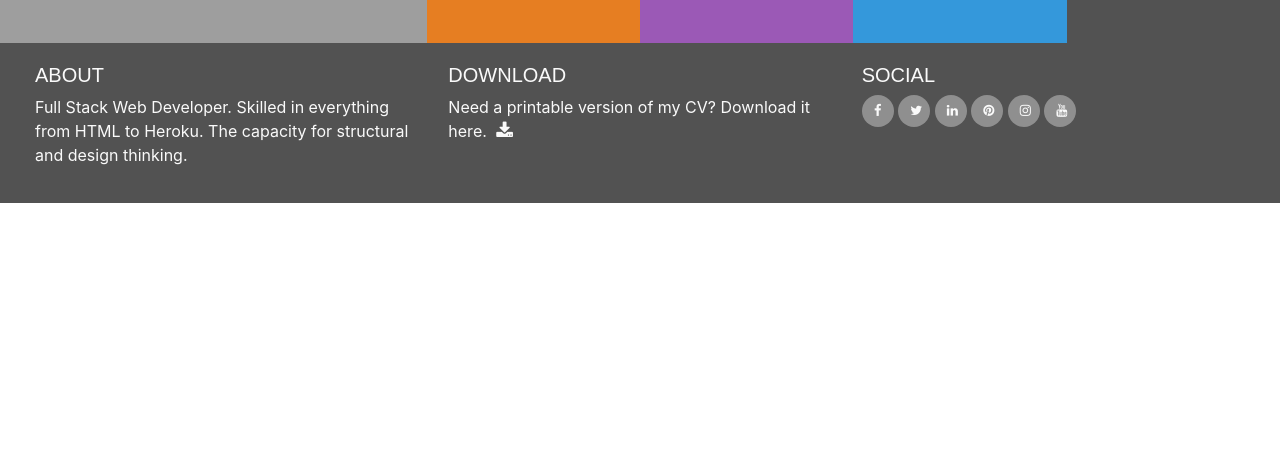
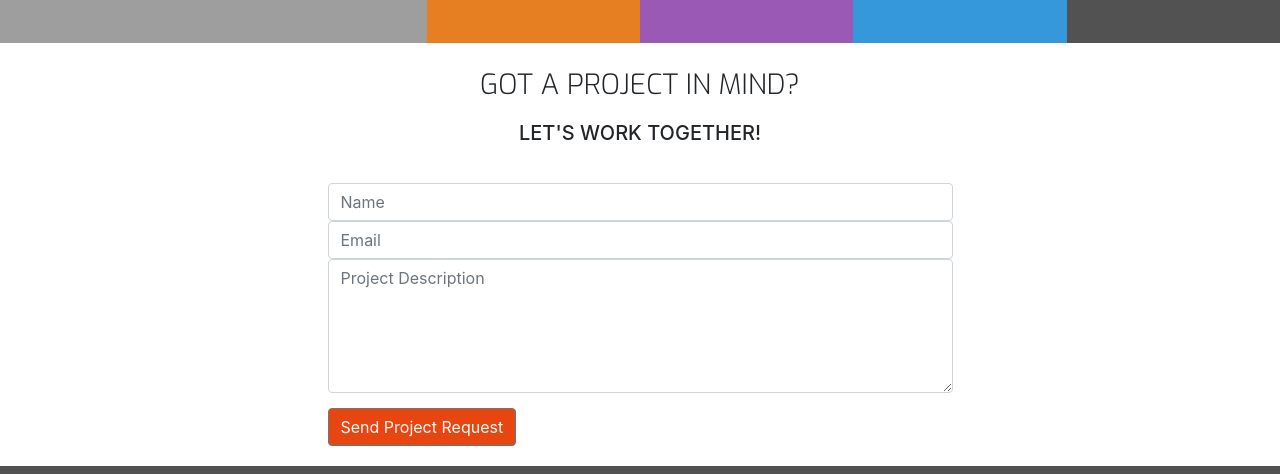
Before and after one commit to Brogandaisy/mycv2, a plain HTML site: page contact.html in a window 1280 px wide. Shown: the part 326-800 px from the top of the page. Drawn offline with nearby package versions, Linux system fonts and the light colour scheme; grey boxes are pictures that could not be loaded.

Commit message:
add contact.html content, including form. Add external cv to download

```diff
--- a/assets/css/style.css
+++ b/assets/css/style.css
@@ -32,6 +32,10 @@
 
 .bg-color-work-history {
     background-color: #9b59b6;
+}
+
+.bg-color-contact {
+    background-color: #fff;
 }
 
 /*--------------------------------------------Special Paddings/Margins/Text */
@@ -333,3 +337,36 @@ footer {
 .history-items {
     margin-bottom: 30px;
 }
+
+/*--------------------------------------------Contact Form */
+
+.contact-heading {
+    font-family: "Exo", sans-serif;
+    font-weight: 300;
+    margin-top: 25px;
+    margin-bottom: 20px;
+}
+
+.center-form {
+    padding-top: 10px;
+    margin: 0 auto;
+    max-width: 70%;
+}
+
+button[type="submit"] {
+    margin-top: 15px;
+    margin-bottom: 20px;
+    color: #fafafa;
+    background-color: #e84610;
+}
+
+/*--------------------------------------------Media Queries */
+
+@media(min-width: 992px) {
+    .center-form {
+        padding-top: 30px;
+        min-height: 240px;
+        margin: 0 auto;
+        max-width: 50%;
+    }
+}
--- a/contact.html
+++ b/contact.html
@@ -25,16 +25,20 @@
                     <div class="col">
                         <ul id="nav" class="list-inline menucontainer">
                             <li class="col-6 col-sm-3 list-inline-item ui-menu-color-home menuitem">
-                                <a href="#" class="hvr-sweep-to-bottom"><i class="fa fa-home" aria-hidden="true"></i><span>Home</span></a>
+                                <a href="index.html" class="hvr-sweep-to-bottom"><i class="fa fa-home"
+                                        aria-hidden="true"></i><span>Home</span></a>
                             </li>
                             <li class="col-6 col-sm-3 list-inline-item ui-menu-color-resume menuitem">
-                                <a href="#" class="hvr-sweep-to-bottom"><i class="fa fa-graduation-cap" aria-hidden="true"></i><span>Resume</span></a>
+                                <a href="resume.html" class="hvr-sweep-to-bottom"><i class="fa fa-graduation-cap"
+                                        aria-hidden="true"></i><span>Resume</span></a>
                             </li>
                             <li class="col-6 col-sm-3 list-inline-item ui-menu-color-contact menuitem">
-                                <a href="#" class="hvr-sweep-to-bottom"><i class="fa fa-comment-o" aria-hidden="true"></i><span>Contact</span></a>
+                                <a href="contact.html" class="hvr-sweep-to-bottom"><i class="fa fa-comment-o"
+                                        aria-hidden="true"></i><span>Contact</span></a>
                             </li>
                             <li class="col-6 col-sm-3 list-inline-item ui-menu-color-download menuitem">
-                                <a href="#" class="hvr-sweep-to-bottom"><i class="fa fa-download" aria-hidden="true"></i><span>Download CV</span></a>
+                                <a href="assets/cv/sample-cv.pdf" target="_blank" class="hvr-sweep-to-bottom"><i class="fa fa-download"
+                                        aria-hidden="true"></i><span>Download CV</span></a>
                             </li>
                         </ul>
                     </div>
@@ -42,8 +46,25 @@
             </div>
         </div>
     </header>
-    <section>
-
+    <section class="container-fluid">
+        <div class="row bg-color-contact">
+            <div class="col">
+                <h3 class="contact-heading uppercase text-center">Got a project in mind?</h3>
+                <h5 class="uppercase text-center">Let's work together!</h5>
+                <div class="center-form">
+                    <form>
+                        <input type="text" name="name" id="fullname" class="form-control" placeholder="Name" required />
+                        <input type="email" name="email" id="emailaddress" class="form-control" placeholder="Email" required />
+                        <textarea rows="5" name="projectsummary" id="projectsummary" class="form-control" placeholder="Project Description" required></textarea>
+                        <div class="form-row tex-center">
+                            <div class="col">
+                                <button type="submit" class="btn btn-secondary">Send Project Request</button>
+                            </div>
+                        </div>
+                    </form>
+                </div>
+            </div>
+        </div>
     </section>
     <footer class="container-fluid">
         <div id="footer-details" class="row">
@@ -58,7 +79,7 @@
                 <h5 class="uppercase general-sub">Download</h5>
                 <p class="inline-block">
                     Need a printable version of my CV? Download it here.
-                    <a href="#" target="_blank" class="cv-pdf">
+                    <a href="assets/cv/sample-cv.pdf" target="_blank" class="cv-pdf">
                     <i class="fa fa-download" aria-hidden="true"></i>
                     <span class="sr-only">Download link.</span>
                     </a>
```
Also changed, not shown: index.html (+3 -3 lines), resume.html (+5 -5 lines), 1 other file.
